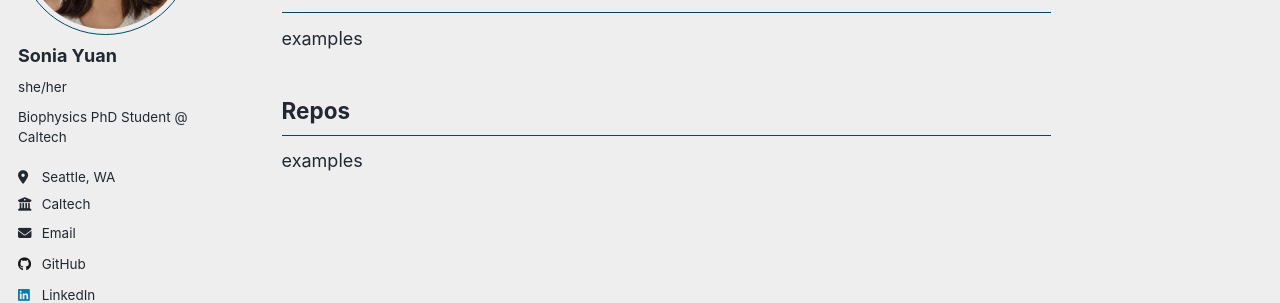
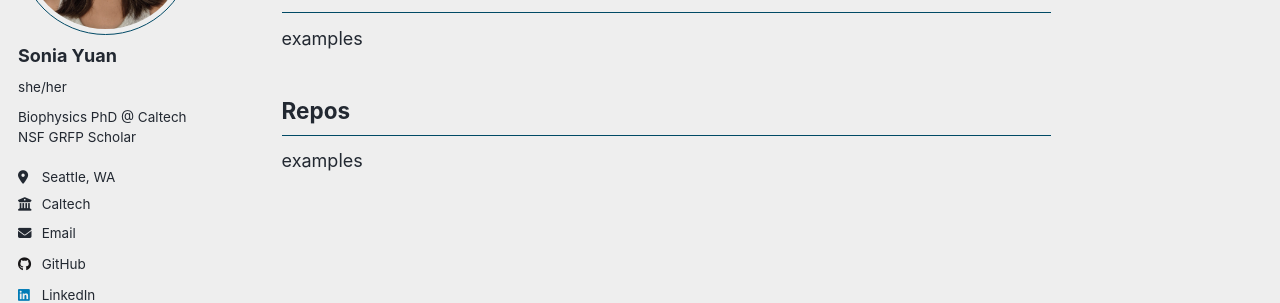
Before and after one commit to soniacyuan/soniacyuan.github.io, a Jekyll site: the page built from _pages/about.md, in a window 1280 px wide. Shown: the part 239-542 px from the top of the page. Built offline with Jekyll 4.4.1, drawn with Linux system fonts in a browser that asks for light colours; a script that is not in the unit is left out.

Commit message:
initial commit

```diff
--- a/_config.yml
+++ b/_config.yml
@@ -25,7 +25,7 @@ author:
   avatar           : "caltech_ID_profpic_square.jpeg"
   name             : "Sonia Yuan"
   pronouns         : "she/her"
-  bio              : "Biophysics PhD Student @ Caltech"
+  bio              : "Biophysics PhD @ Caltech \nNSF GRFP Scholar"
   location         : "Seattle, WA"
   employer         : "Caltech"
   uri              : # URL
```
Also changed, not shown: 1 other file.
